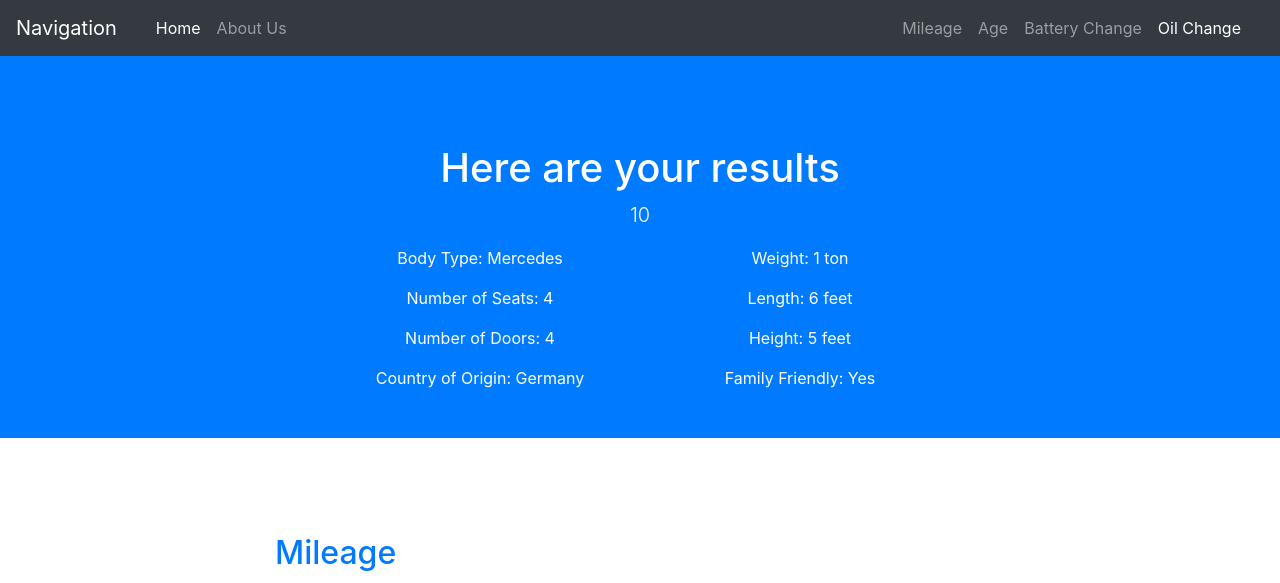
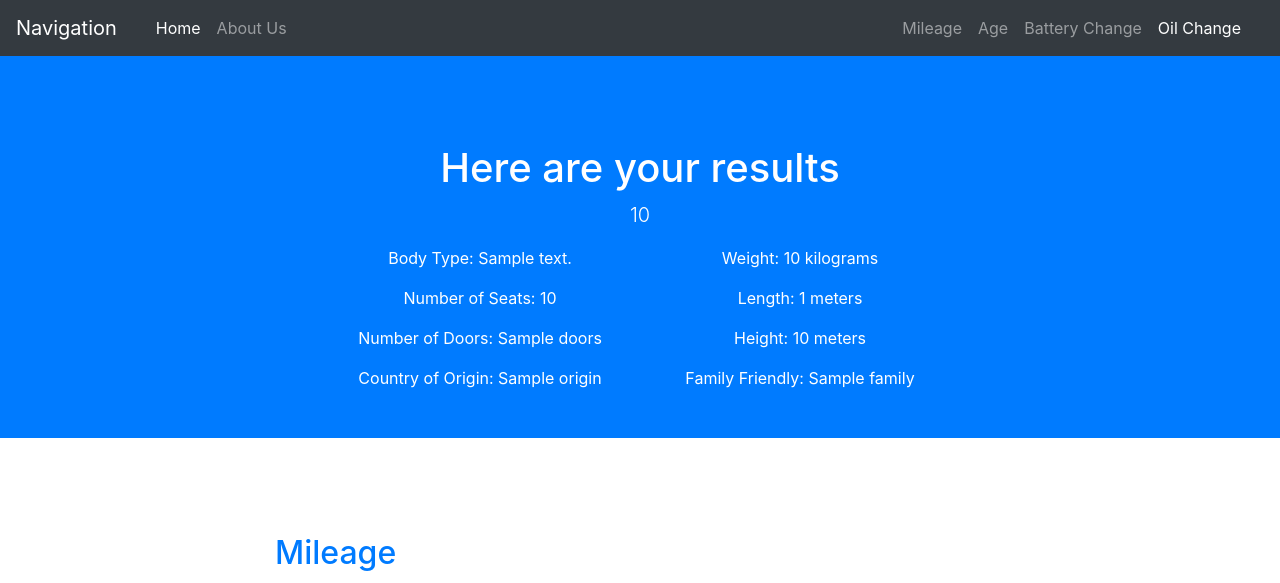
Before and after one commit to katherine81779/right-way, a Flask app: template Templates/report.html in a window 1280 px wide. Shown: the top 583 px of the page. Run offline with Flask 2, Linux system fonts and the light colour scheme; the template is opened without the code that fills it: most values are stand-ins (such as "Sample title", 1, 10 or a date in 2020); parts of the project's set-up code (start-up, migrations or seed data) failed here and were passed over; some libraries are stand-ins or nearby versions.

Commit message:
implement API to HTML

```diff
--- a/Templates/report.html
+++ b/Templates/report.html
@@ -68,15 +68,15 @@
     <div class="row">
     	<div class="col-lg-3"></div>
 	    <div class="col-lg-3">
-      	 Body Type: Mercedes</p>
-      	 Number of Seats: 4</p>
-      	 Number of Doors: 4</p>
-	       Country of Origin: Germany</div>
+      	 Body Type: {{body}}</p>
+      	 Number of Seats: {{seats}}</p>
+      	 Number of Doors: {{doors}}</p>
+	       Country of Origin: {{origin}}</div>
       <div class="col-lg-3">
-      	 Weight: 1 ton</p>
-      	 Length: 6 feet</p>
-      	 Height: 5 feet</p>
-      	 Family Friendly: Yes</div>
+      	 Weight: {{weight}} kilograms</p>
+      	 Length: {{length}} meters</p>
+      	 Height: {{height}} meters</p>
+      	 Family Friendly: {{family}}</div>
 	    <div class="col-lg-3"></div>
 	  </div>
     </div><br><br>
--- a/app.py
+++ b/app.py
@@ -50,10 +50,36 @@ def getNextQuestion():
         textInfo = text(average)
         infoAPI.baseURL = infoAPI.getBasicURL(brand, make, year)
 
-        return render_template('report.html', score = average, displayText = textInfo, body = infoAPI.bodyType,
-                                seats = infoAPI.seatsNum, doors = infoAPI.doorsNum, origin = infoAPI.origin,
-                                weight = infoAPI.weight, length = infoAPI.length, width = infoAPI.width,
-                                height = infoAPI.height, family = infoAPI.family )
+
+        # BASEURL is formed in app.py file
+        modelInfo = infoAPI.getCarDictBase(infoAPI.getBasicResult('https://www.carqueryapi.com/api/0.3/?cmd=getTrims&'))
+
+        modelID = modelInfo['model_id']
+
+        # Things that we need to print
+        bodyType = modelInfo['model_body']
+        seatsNum = modelInfo['model_seats']
+        doorsNum = modelInfo['model_doors']
+        origin = modelInfo['make_country']
+        weight = modelInfo["model_weight_kg"] # Display: heavier cars makes it safer to drive
+        length = float(modelInfo["model_length_mm"])/1000
+        width = float(modelInfo["model_width_mm"])/1000
+        height = float(modelInfo["model_height_mm"])/1000 # Display: Taller people should get taller cars for comfortable driving
+
+        family = "Not Friendly"
+        if (int(seatsNum) >= 4 and int(doorsNum) >=4):
+            family = "Friendly"
+
+        info = [modelID, bodyType, seatsNum, doorsNum, origin, weight, length, width, height]
+
+        for i in range(len(info)):
+            if (info[i] == None):
+                info[i] = "Not Available"
+
+        return render_template('report.html', score = average, displayText = textInfo, body = bodyType,
+                                seats = seatsNum, doors = doorsNum, origin = origin,
+                                weight = weight, length = length, width = width,
+                                height = height, family = family )
 
 # input/form data collection for the question
 @app.route("/inputAnswer", methods = ['POST', 'GET'])
@@ -142,10 +168,11 @@ def text(finalRate):
     medium = "The car that you're interested in buying is in okay quality. I reccommend bargaining for a \
                lower price or asking the owner to fix some parts of the car. "
     medium_bad = "This isn't the worst car we've seen. But that doesn't mean you should be so quick to \
-                  purchase this car. Maybe try lookin"
+                  purchase this car. Maybe try looking into some other cars. "
     bad = 'Bad news. Unfortunately the car you are looking for is not the best quality and not the safest \
         for you to drive. We hope that you do  not continue with this purchase at all! I suggest that you do \
          more research on finding the best car for you. But good luck!'
+
     if (finalRate >= 1 and finalRate < 2):
         return bad
     elif (finalRate >= 2 and finalRate < 4):
--- a/getAPI.py
+++ b/getAPI.py
@@ -17,7 +17,7 @@ def getBasicResult(url):
 def getCarDictBase(searchInfo):
     carDict = searchInfo['Trims'][0]
     return carDict
-
+'''
 # BASEURL is formed in app.py file
 baseURL = ""
 modelInfo = getCarDictBase(getBasicResult(baseURL))
@@ -30,9 +30,9 @@ seatsNum = modelInfo['model_seats']
 doorsNum = modelInfo['model_doors']
 origin = modelInfo['make_country']
 weight = modelInfo["model_weight_kg"] # Display: heavier cars makes it safer to drive
-length = modelInfo["model_length_mm"]
-width = modelInfo["model_width_mm"]
-height = modelInfo["model_height_mm"] # Display: Taller people should get taller cars for comfortable driving
+length = float(modelInfo["model_length_mm"])/1000
+width = float(modelInfo["model_width_mm"])/1000
+height = float(modelInfo["model_height_mm"])/1000 # Display: Taller people should get taller cars for comfortable driving
 
 family = "Not Friendly"
 if (int(seatsNum) >= 4 and int(doorsNum) >=4):
@@ -43,3 +43,4 @@ info = [modelID, bodyType, seatsNum, doorsNum, origin, weight, length, width, he
 for i in range(len(info)):
     if (info[i] == None):
         info[i] = "Not Available"
+'''
```
